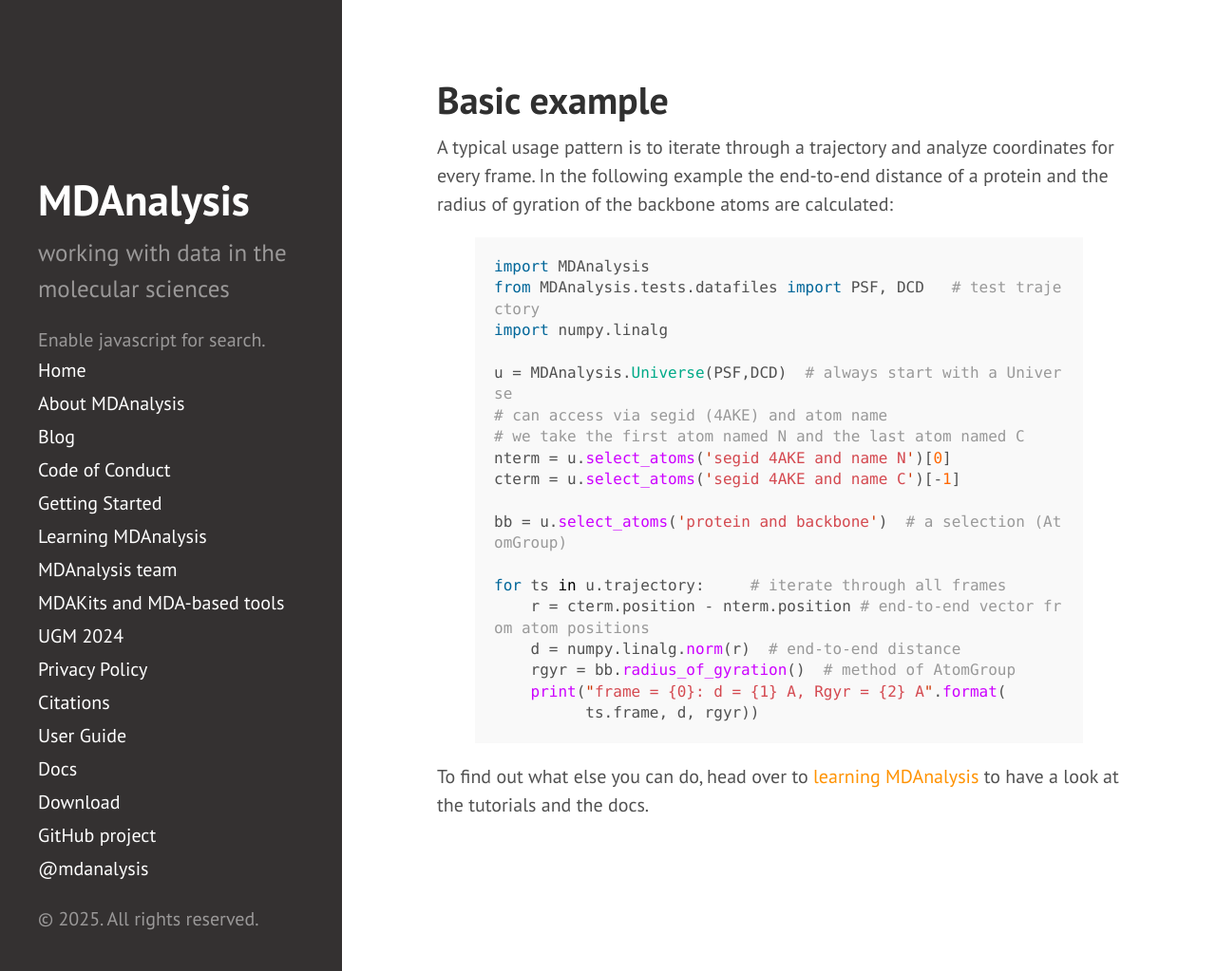
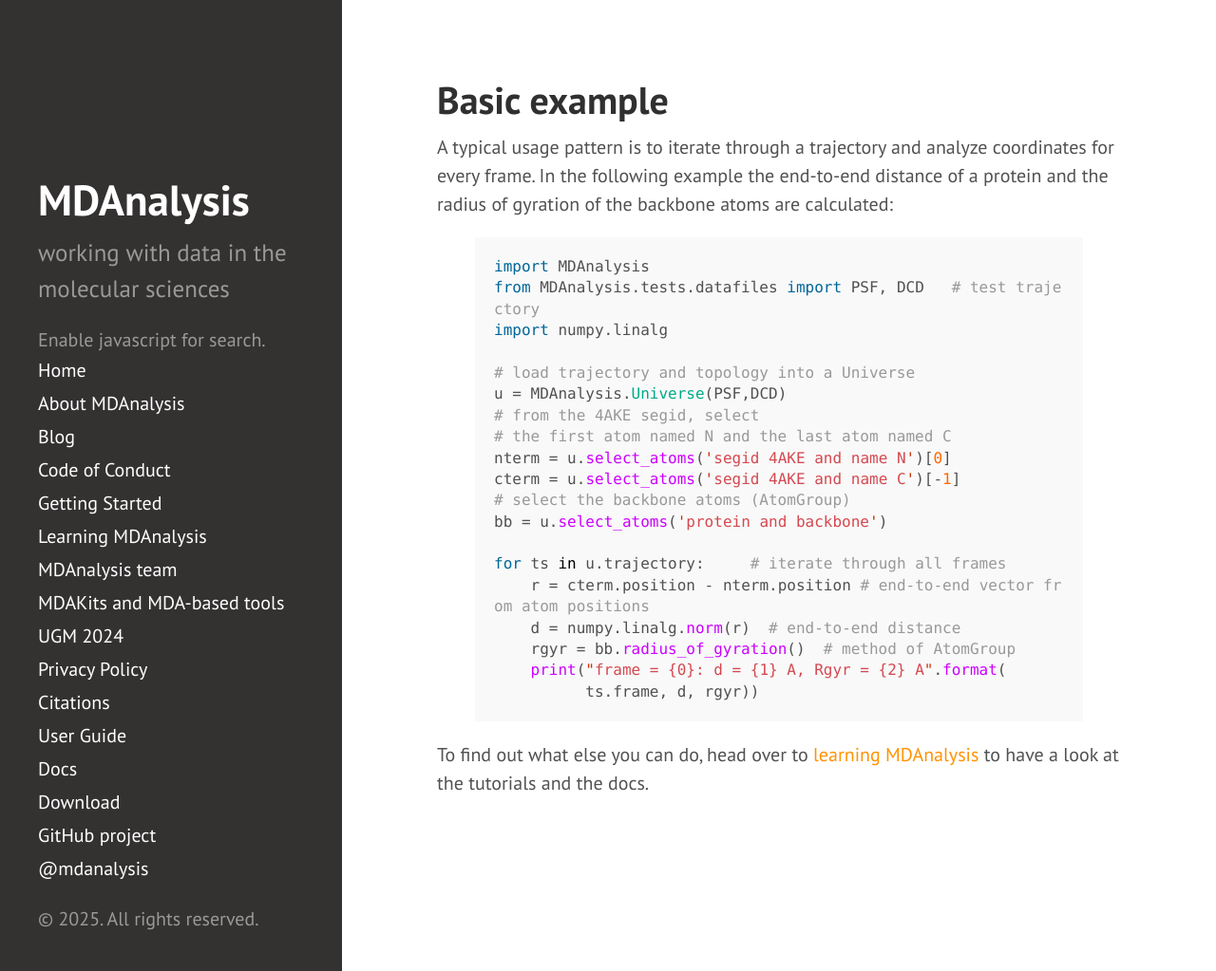
Before and after one commit to MDAnalysis/MDAnalysis.github.io, a Jekyll site: the page built from pages/basic_example.md, in a window 1280 px wide and 1023 px high. Shown: the whole window at 95% size. Built offline with Jekyll 4.4.1, drawn with Linux system fonts in a browser that asks for light colours; comment, search, counter and statistics services are not loaded.

Commit message:
Update basic_example.md
slight changes to improve readability of the code example comments for new users

```diff
--- a/pages/basic_example.md
+++ b/pages/basic_example.md
@@ -14,13 +14,14 @@ import MDAnalysis
 from MDAnalysis.tests.datafiles import PSF, DCD   # test trajectory
 import numpy.linalg
 
-u = MDAnalysis.Universe(PSF,DCD)  # always start with a Universe
-# can access via segid (4AKE) and atom name
-# we take the first atom named N and the last atom named C
+# load trajectory and topology into a Universe
+u = MDAnalysis.Universe(PSF,DCD)
+# from the 4AKE segid, select
+# the first atom named N and the last atom named C
 nterm = u.select_atoms('segid 4AKE and name N')[0]
 cterm = u.select_atoms('segid 4AKE and name C')[-1]
-
-bb = u.select_atoms('protein and backbone')  # a selection (AtomGroup)
+# select the backbone atoms (AtomGroup)
+bb = u.select_atoms('protein and backbone')
 
 for ts in u.trajectory:     # iterate through all frames
     r = cterm.position - nterm.position # end-to-end vector from atom positions
```
